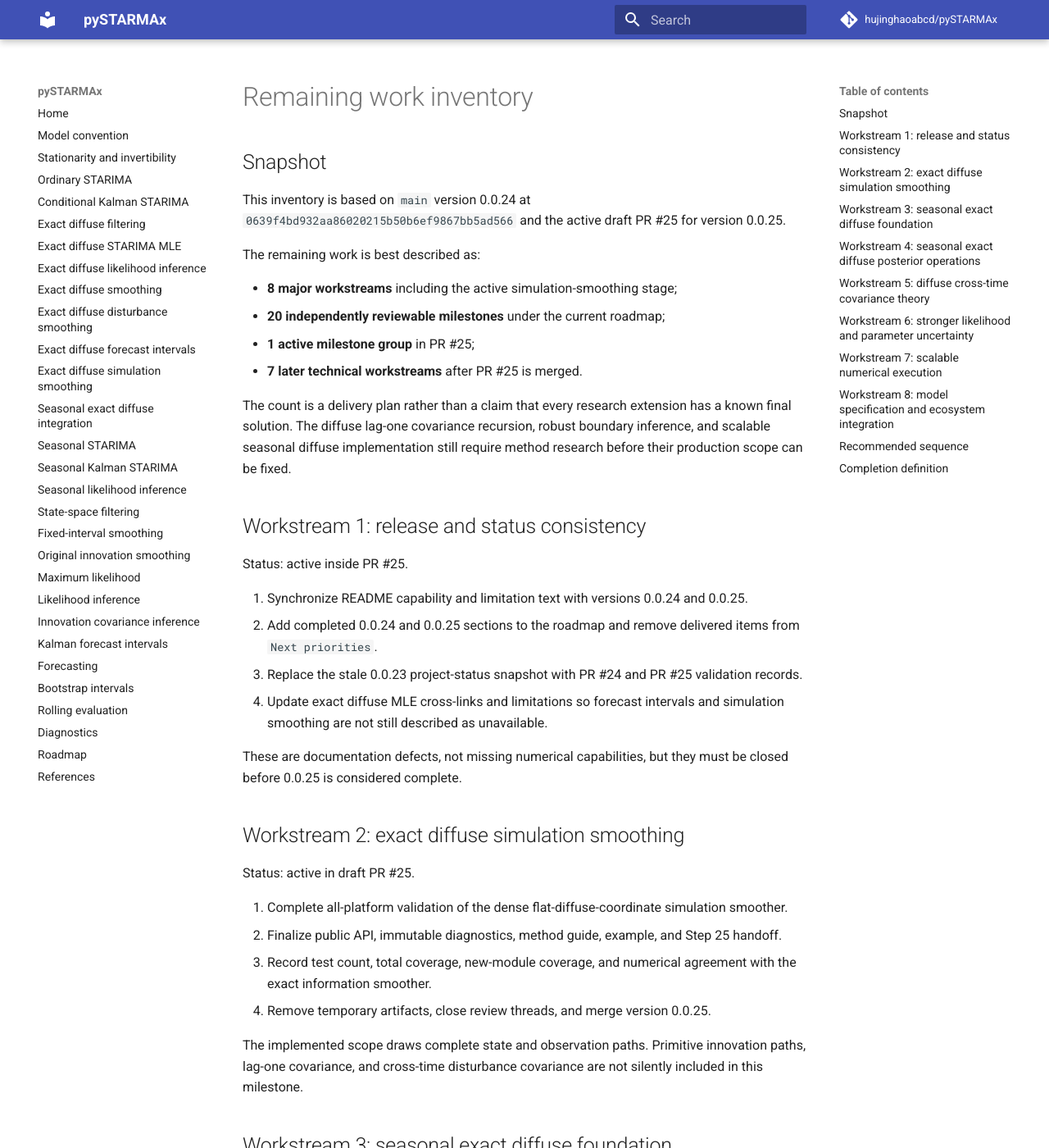
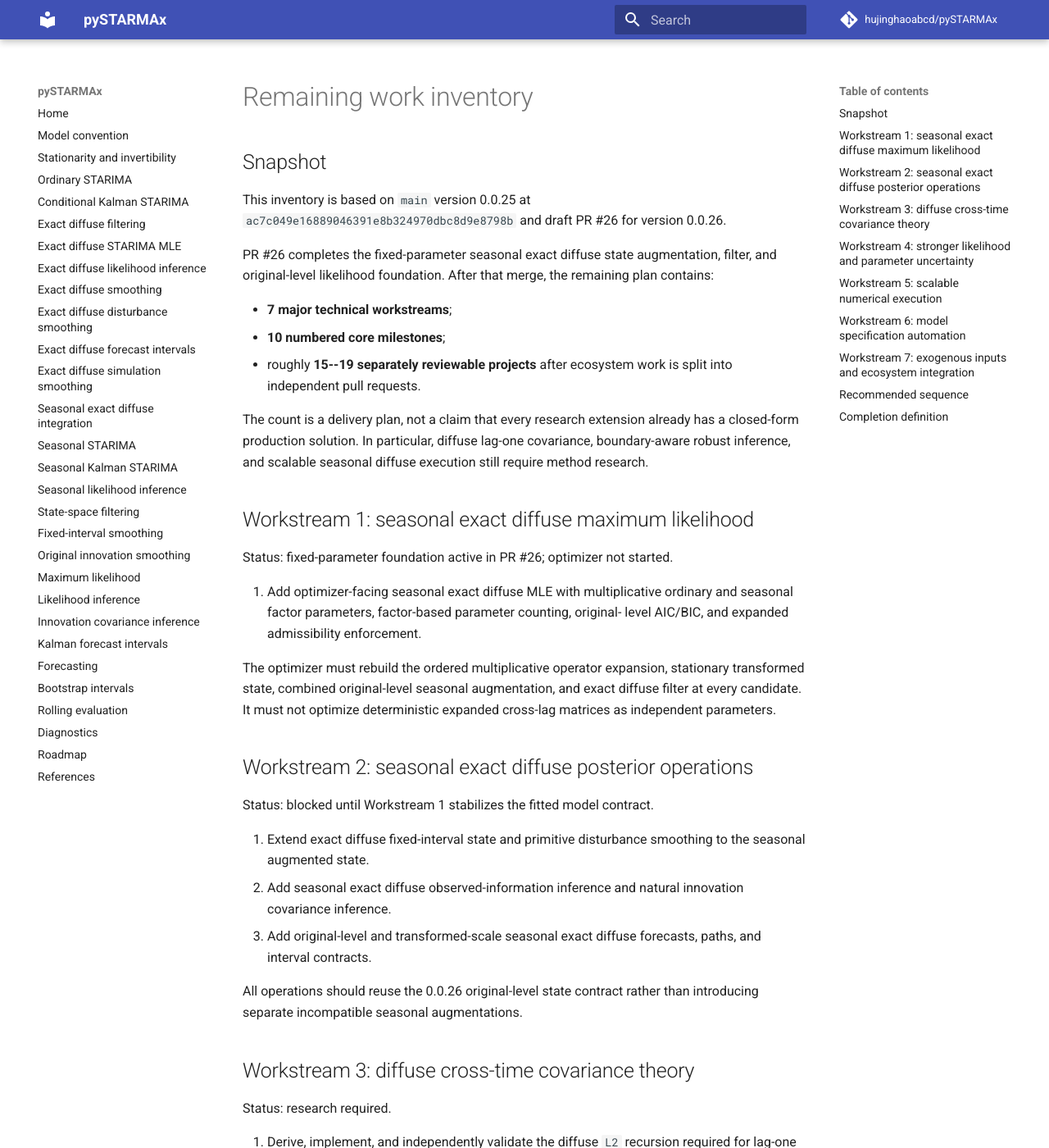
Before and after one commit to hujinghaoabcd/pySTARMAx, an MkDocs documentation site: the page built from docs/development/REMAINING_WORK.md, in a window 1280 px wide and 1400 px high. Shown: the whole window at 82% size. Built offline with MkDocs 1.6.1 and Material for MkDocs 9.7.7, drawn with Linux system fonts in a browser that asks for light colours; comment, search, counter and statistics services are not loaded; some of the changed text lies outside the part shown.

Commit message:
Update remaining-work inventory for 0.0.26

```diff
--- a/docs/development/REMAINING_WORK.md
+++ b/docs/development/REMAINING_WORK.md
@@ -2,145 +2,120 @@
 
 ## Snapshot
 
-This inventory is based on `main` version 0.0.24 at
-`0639f4bd932aa86020215b50b6ef9867bb5ad566` and the active draft PR #25 for
-version 0.0.25.
+This inventory is based on `main` version 0.0.25 at
+`ac7c049e16889046391e8b324970dbc8d9e8798b` and draft PR #26 for version
+0.0.26.
 
-The remaining work is best described as:
+PR #26 completes the fixed-parameter seasonal exact diffuse state augmentation,
+filter, and original-level likelihood foundation. After that merge, the
+remaining plan contains:
 
-- **8 major workstreams** including the active simulation-smoothing stage;
-- **20 independently reviewable milestones** under the current roadmap;
-- **1 active milestone group** in PR #25;
-- **7 later technical workstreams** after PR #25 is merged.
+- **7 major technical workstreams**;
+- **10 numbered core milestones**;
+- roughly **15--19 separately reviewable projects** after ecosystem work is
+  split into independent pull requests.
 
-The count is a delivery plan rather than a claim that every research extension
-has a known final solution. The diffuse lag-one covariance recursion, robust
-boundary inference, and scalable seasonal diffuse implementation still require
-method research before their production scope can be fixed.
+The count is a delivery plan, not a claim that every research extension already
+has a closed-form production solution. In particular, diffuse lag-one
+covariance, boundary-aware robust inference, and scalable seasonal diffuse
+execution still require method research.
 
-## Workstream 1: release and status consistency
+## Workstream 1: seasonal exact diffuse maximum likelihood
 
-Status: active inside PR #25.
+Status: fixed-parameter foundation active in PR #26; optimizer not started.
 
-1. Synchronize README capability and limitation text with versions 0.0.24 and
-   0.0.25.
-2. Add completed 0.0.24 and 0.0.25 sections to the roadmap and remove delivered
-   items from `Next priorities`.
-3. Replace the stale 0.0.23 project-status snapshot with PR #24 and PR #25
-   validation records.
-4. Update exact diffuse MLE cross-links and limitations so forecast intervals
-   and simulation smoothing are not still described as unavailable.
+11. Add optimizer-facing seasonal exact diffuse MLE with multiplicative ordinary
+    and seasonal factor parameters, factor-based parameter counting, original-
+    level AIC/BIC, and expanded admissibility enforcement.
 
-These are documentation defects, not missing numerical capabilities, but they
-must be closed before 0.0.25 is considered complete.
+The optimizer must rebuild the ordered multiplicative operator expansion,
+stationary transformed state, combined original-level seasonal augmentation, and
+exact diffuse filter at every candidate. It must not optimize deterministic
+expanded cross-lag matrices as independent parameters.
 
-## Workstream 2: exact diffuse simulation smoothing
+## Workstream 2: seasonal exact diffuse posterior operations
 
-Status: active in draft PR #25.
+Status: blocked until Workstream 1 stabilizes the fitted model contract.
 
-5. Complete all-platform validation of the dense flat-diffuse-coordinate
-   simulation smoother.
-6. Finalize public API, immutable diagnostics, method guide, example, and Step
-   25 handoff.
-7. Record test count, total coverage, new-module coverage, and numerical
-   agreement with the exact information smoother.
-8. Remove temporary artifacts, close review threads, and merge version 0.0.25.
+12. Extend exact diffuse fixed-interval state and primitive disturbance
+    smoothing to the seasonal augmented state.
+13. Add seasonal exact diffuse observed-information inference and natural
+    innovation covariance inference.
+14. Add original-level and transformed-scale seasonal exact diffuse forecasts,
+    paths, and interval contracts.
 
-The implemented scope draws complete state and observation paths. Primitive
-innovation paths, lag-one covariance, and cross-time disturbance covariance are
-not silently included in this milestone.
+All operations should reuse the 0.0.26 original-level state contract rather than
+introducing separate incompatible seasonal augmentations.
 
-## Workstream 3: seasonal exact diffuse foundation
+## Workstream 3: diffuse cross-time covariance theory
+
+Status: research required.
+
+15. Derive, implement, and independently validate the diffuse `L2` recursion
+    required for lag-one smoothed state autocovariance.
+16. Use that recursion to expose cross-time state-disturbance and primitive
+    innovation covariance without large-variance substitution.
+
+This workstream must not replace exact diffuse initialization with an
+approximate large finite covariance while retaining the label “exact”.
+
+## Workstream 4: stronger likelihood and parameter uncertainty
 
 Status: not started.
 
-9. Derive and implement ordinary-seasonal integrated state augmentation for
-   multiplicative seasonal STARIMA without conditioning away the transformed
-   history.
-10. Add exact diffuse filtering and original-level likelihood for the seasonal
-    augmented state.
-11. Add optimizer-facing seasonal exact diffuse MLE with correct factor
-    parameter counting and expanded admissibility checks.
+17. Add robust/sandwich and profile-likelihood inference with explicit boundary,
+    rank-deficiency, and singular-curvature policies.
+18. Propagate parameter uncertainty into forecast paths, intervals, and selected
+    smoother summaries through validated asymptotic draws or bootstrap
+    refitting.
 
-## Workstream 4: seasonal exact diffuse posterior operations
+Analytic derivatives may be delivered here if they are checked against the
+existing finite-difference objective references.
 
-Status: blocked by Workstream 3.
-
-12. Extend exact diffuse fixed-interval state and primitive disturbance
-    smoothing to the seasonal augmented state.
-13. Add seasonal exact diffuse likelihood inference and natural innovation
-    covariance inference.
-14. Add original-level and transformed-scale seasonal exact diffuse forecasting
-    and interval contracts.
-
-## Workstream 5: diffuse cross-time covariance theory
-
-Status: research required.
-
-15. Derive, implement, and independently validate the nontrivial diffuse `L2`
-    recursion needed for lag-one smoothed state autocovariance.
-16. Use that recursion to expose cross-time state-disturbance and primitive
-    innovation covariance without large-variance substitution.
-
-This workstream must not be replaced by approximate diffuse initialization while
-being labelled exact.
-
-## Workstream 6: stronger likelihood and parameter uncertainty
-
-Status: not started.
-
-17. Add robust/sandwich and profile-likelihood inference with explicit boundary
-    and singular-curvature policies.
-18. Propagate parameter uncertainty into forecast paths, intervals, and selected
-    smoother summaries through asymptotic draws or bootstrap refitting.
-
-Analytic derivatives can be delivered as part of this workstream if they are
-validated against finite-difference references; they are not a prerequisite for
-calling the existing observed-information implementation correct.
-
-## Workstream 7: scalable numerical execution
+## Workstream 5: scalable numerical execution
 
 Status: not started.
 
 19. Add sparse spatial/state operators and memory-aware filtering, smoothing,
     forecasting, and simulation paths.
-20. Add chunked or parallel execution with reproducibility contracts and dense
-    reference equivalence.
+20. Add chunked or parallel execution with deterministic seed partitioning,
+    reproducibility contracts, and dense-reference equivalence.
 
-The current dense simulation smoother is intentionally a transparent reference,
-not a large-data performance claim.
+The dense exact diffuse implementations remain transparent moderate-sample
+references, not large-data performance claims.
 
-## Workstream 8: model specification and ecosystem integration
+## Workstream 6: model specification automation
 
-Status: not started.
-
-This later workstream contains the next package-level expansion after the 20
-core milestones above:
+Status: not started; split into independent pull requests.
 
 - smooth admissibility parameterization;
-- automatic order and spatial-lag selection;
+- automatic ordinary and seasonal order selection;
+- automatic spatial-lag and weight-set selection;
+- comparable conditional versus exact-diffuse model-selection reporting without
+  mixing likelihood conventions.
+
+## Workstream 7: exogenous inputs and ecosystem integration
+
+Status: not started; split into independent pull requests.
+
 - exogenous regressors and intervention variables;
-- GIS-oriented weight/data adapters;
-- cross-language reference fixtures;
-- public PyPI release automation;
-- time-varying and other explicitly extended state-space models.
-
-These items should be split into separate PRs when activated. They are grouped
-here because their exact sequence depends on results from the seasonal,
-cross-time covariance, and sparse-computation stages.
+- GIS-oriented spatial-weight and data adapters;
+- cross-language numerical reference fixtures;
+- public PyPI release and signed release automation;
+- explicitly time-varying and other extended state-space models.
 
 ## Recommended sequence
 
-1. Finish and merge PR #25.
-2. Close the release/status consistency defects in the same merge.
-3. Implement seasonal exact diffuse state augmentation and filtering before any
-   seasonal smoother facade.
-4. Run the diffuse `L2` derivation as a separately reviewed research stage.
-5. Add robust/parameter-aware inference after the exact posterior contracts are
-   stable.
+1. Finish and merge PR #26.
+2. Implement optimizer-facing seasonal exact diffuse MLE.
+3. Add seasonal smoothing, inference, and forecasting in separate reviewable
+   stages.
+4. Run the diffuse `L2` derivation as an independent theory-and-validation
+   project.
+5. Add robust and parameter-aware inference after posterior contracts stabilize.
 6. Introduce sparse execution before broad GIS adapters or automatic model
-   search, so higher-level features do not hard-code dense assumptions.
-7. Finish ecosystem and release engineering only after public API boundaries
+   search so higher-level APIs do not hard-code dense assumptions.
+7. Complete ecosystem and release engineering after public numerical contracts
    are stable.
 
 ## Completion definition
```
